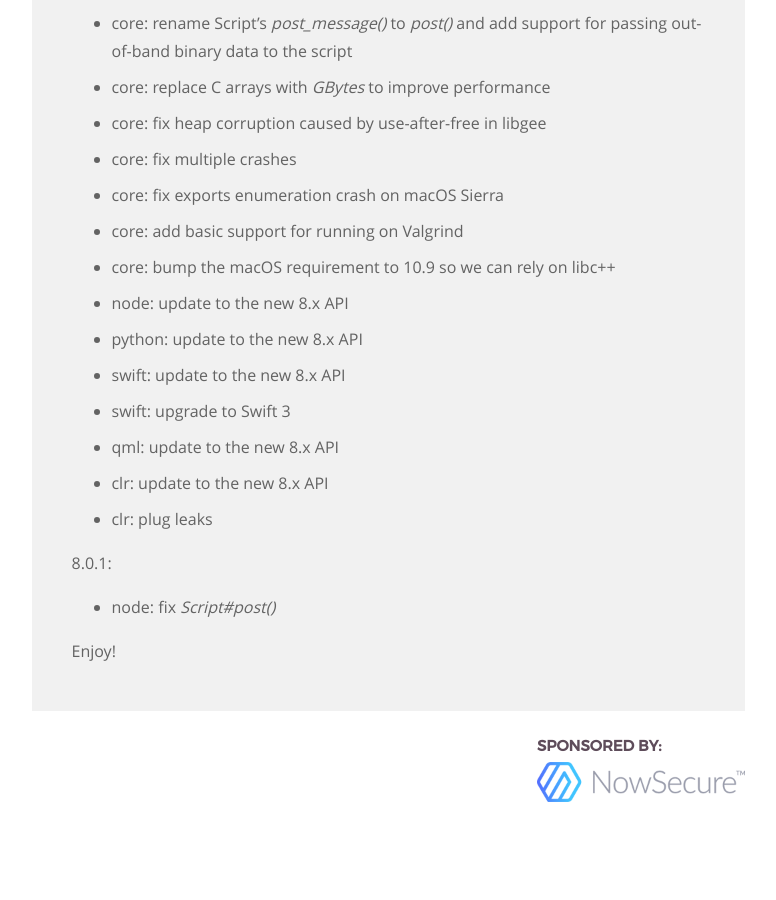
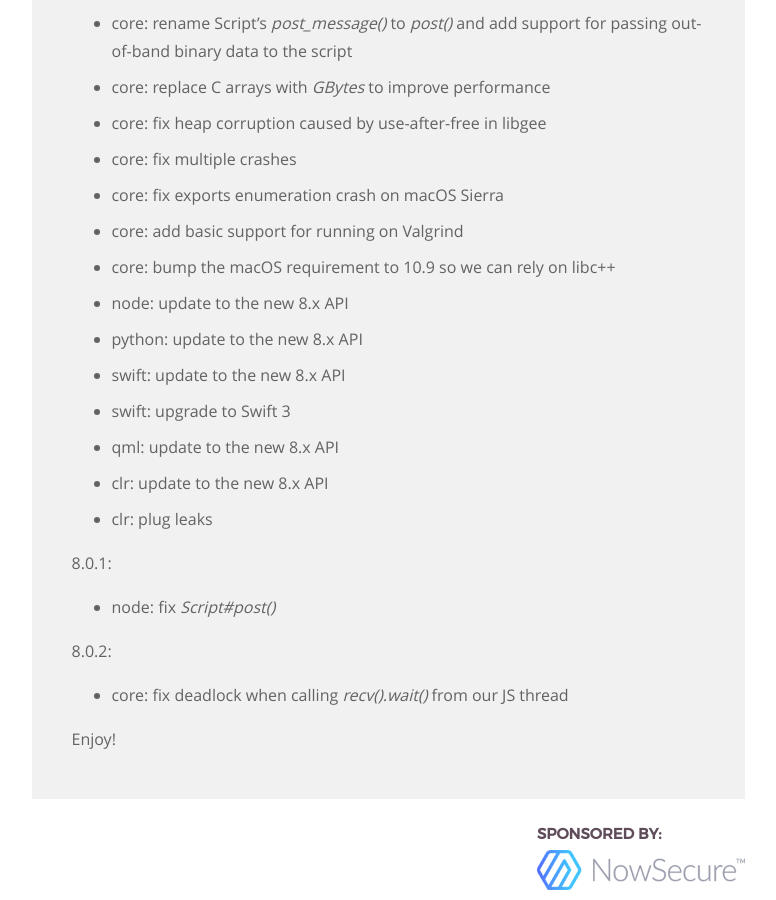
Before and after one commit to frida/frida-website, a Jekyll site: the page built from _posts/2016-10-04-frida-8-0-released.markdown, in a window 1280 px wide and 900 px high, scrolled down 1526 px. Shown: the whole window, without its empty margins (364-1140 px from the left). Built offline with Jekyll 4.4.1, drawn with Linux system fonts in a browser that asks for light colours; before the commit the page ends 2338 px from its top, so only the background shows below that.

Commit message:
Add release notes for 8.0.2

```diff
--- a/_posts/2016-10-04-frida-8-0-released.markdown
+++ b/_posts/2016-10-04-frida-8-0-released.markdown
@@ -80,4 +80,8 @@ So in closing, let's summarize the changes:
 
 - node: fix *Script#post()*
 
+8.0.2:
+
+- core: fix deadlock when calling *recv().wait()* from our JS thread
+
 Enjoy!
```
